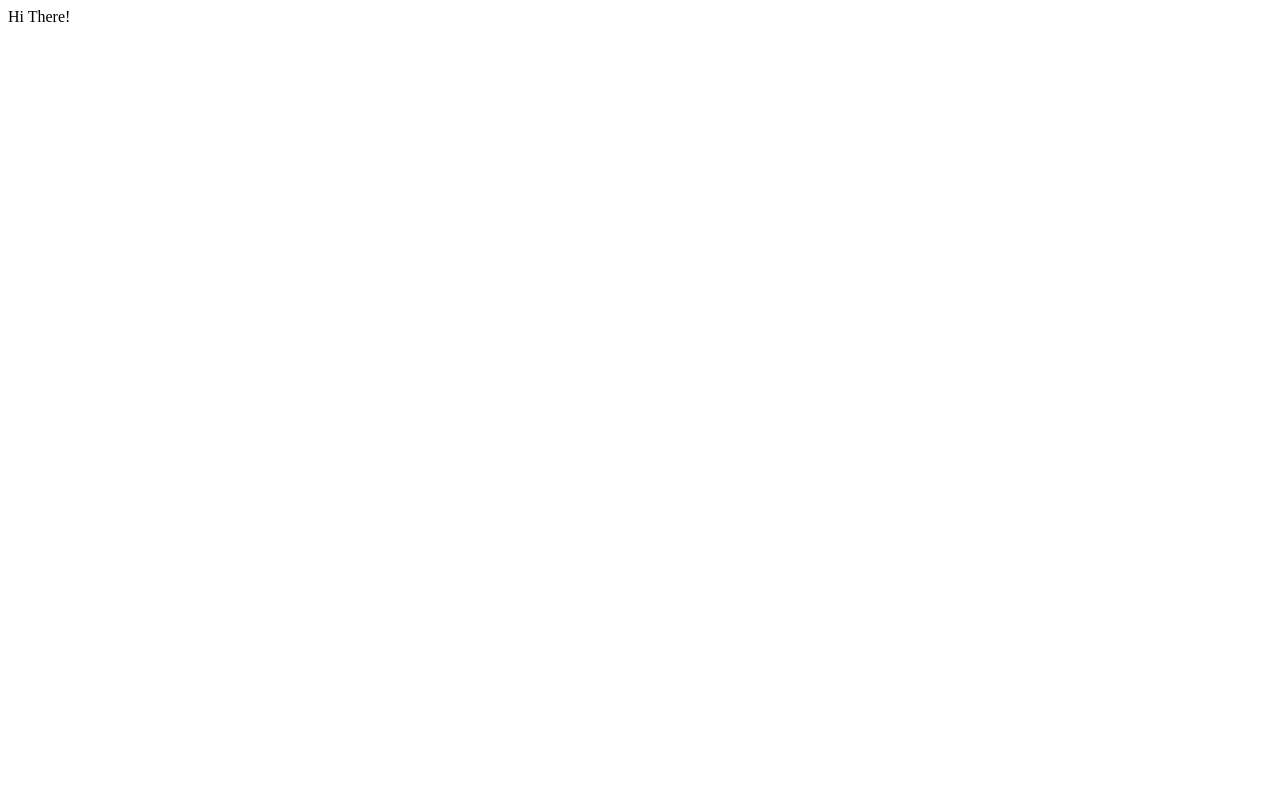
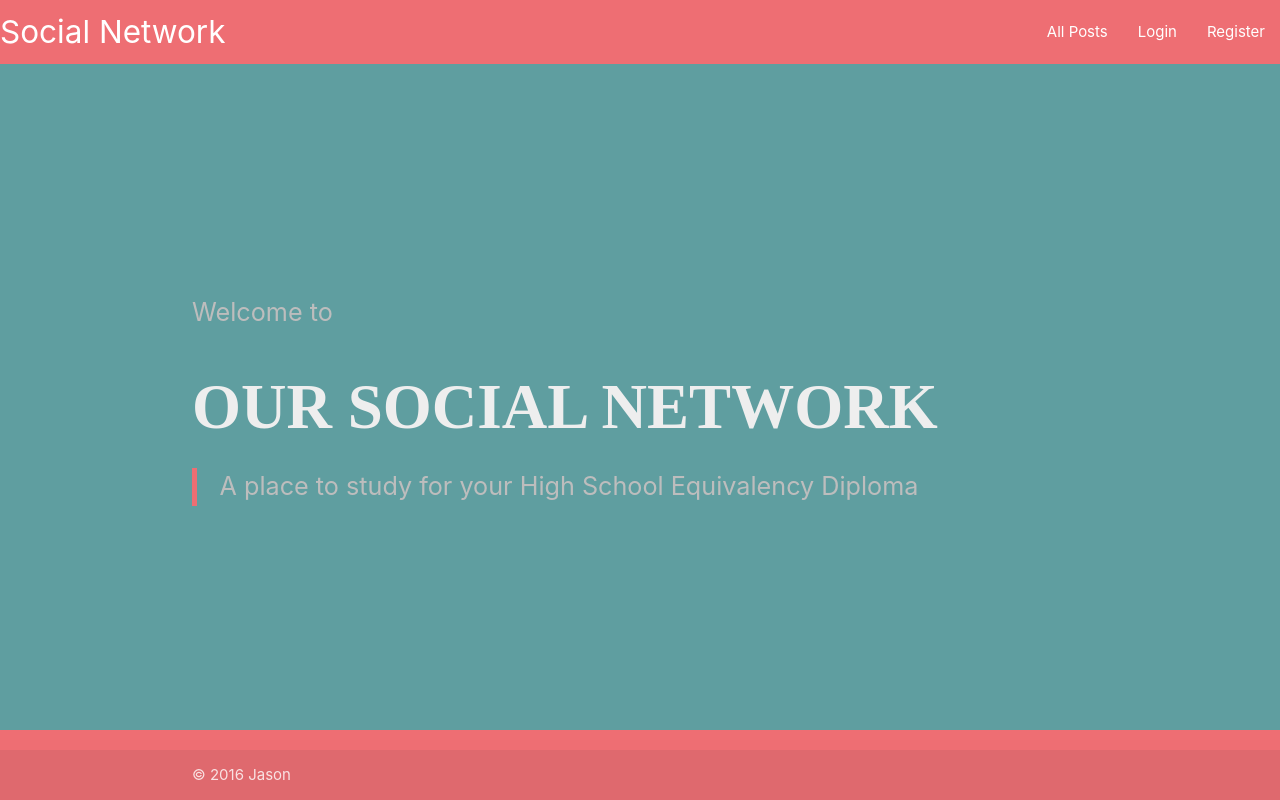
Before and after one commit to AbubakerTagelsir/mazrui_task, a React (Create React App) app in the folder react-mini-social-network/: page / in a window 1280 px wide. Built offline with nearby package versions, Linux system fonts and the light colour scheme.

Commit message:
header, landing and footer components and some dummy styling

```diff
--- a/react-mini-social-network/package.json
+++ b/react-mini-social-network/package.json
@@ -5,6 +5,7 @@
   "dependencies": {
     "axios": "^0.19.0",
     "jquery": "^3.4.1",
+    "materialize-css": "^1.0.0",
     "react": "^16.12.0",
     "react-dom": "^16.12.0",
     "react-redux": "^7.1.3",
--- /dev/null
+++ b/react-mini-social-network/src/App.css
@@ -0,0 +1,168 @@
+body {
+    display: flex;
+    min-height: 100vh;
+    flex-direction: column;
+  }
+
+  #maindd{
+    width: 100%;
+    height: 100%;
+  }
+
+  main {
+    flex: 1 0 auto;
+    background-color: cadetblue;
+  }
+
+  h1.title,
+  .footer-copyright a {
+    font-family: 'Architects Daughter', cursive;
+    text-transform: uppercase;
+    font-weight: 900;
+  }
+
+  #footer{
+    position: absolute;
+    bottom: 0;
+    width: 100%;
+  }
+  /* start welcome animation */
+
+  body.welcome {
+    background: darkcyan;
+    overflow: hidden;
+    -webkit-font-smoothing: antialiased;
+  }
+
+  .welcome .splash {
+    height: 0px;
+    padding: 0px;
+    border: 130em solid #039be5;
+    position: fixed;
+    left: 50%;
+    top: 100%;
+    display: block;
+    box-sizing: initial;
+    overflow: hidden;
+
+    border-radius: 50%;
+    transform: translate(-50%, -50%);
+    animation: puff 0.5s 1.8s cubic-bezier(0.55, 0.055, 0.675, 0.19) forwards, borderRadius 0.2s 2.3s linear forwards;
+  }
+
+  .welcome #welcome {
+    background:darkcyan ;
+    width: 56px;
+    height: 56px;
+    position: absolute;
+    left: 50%;
+    top: 50%;
+    overflow: hidden;
+    opacity: 0;
+    transform: translate(-50%, -50%);
+    border-radius: 50%;
+    animation: init 0.5s 0.2s cubic-bezier(0.55, 0.055, 0.675, 0.19) forwards, moveDown 1s 0.8s cubic-bezier(0.6, -0.28, 0.735, 0.045) forwards, moveUp 1s 1.8s cubic-bezier(0.175, 0.885, 0.32, 1.275) forwards, materia 0.5s 2.7s cubic-bezier(0.86, 0, 0.07, 1) forwards, hide 2s 2.9s ease forwards;
+  }
+
+  /* moveIn */
+  .welcome header,
+  .welcome a.btn {
+    opacity: 0;
+    animation: moveIn 2s 3.1s ease forwards;
+  }
+
+  @keyframes init {
+    0% {
+      width: 0px;
+      height: 0px;
+    }
+    100% {
+      width: 56px;
+      height: 56px;
+      margin-top: 0px;
+      opacity: 1;
+    }
+  }
+
+  @keyframes puff {
+    0% {
+      top: 100%;
+      height: 0px;
+      padding: 0px;
+    }
+    100% {
+      top: 50%;
+      height: 100%;
+      padding: 0px 100%;
+    }
+  }
+
+  @keyframes borderRadius {
+    0% {
+      border-radius: 50%;
+    }
+    100% {
+      border-radius: 0px;
+    }
+  }
+
+  @keyframes moveDown {
+    0% {
+      top: 50%;
+    }
+    50% {
+      top: 40%;
+    }
+    100% {
+      top: 100%;
+    }
+  }
+
+  @keyframes moveUp {
+    0% {
+      background: #311b92;
+      top: 100%;
+    }
+    50% {
+      top: 40%;
+    }
+    100% {
+      top: 50%;
+      background: #039be5;
+    }
+  }
+
+  @keyframes materia {
+    0% {
+      background: #039be5;
+    }
+    50% {
+      background: #039be5;
+      top: 26px;
+    }
+    100% {
+      background: #311b92;
+      width: 100%;
+      height: 64px;
+      border-radius: 0px;
+      top: 26px;
+    }
+  }
+
+  @keyframes moveIn {
+    0% {
+      opacity: 0;
+    }
+    100% {
+      opacity: 1;
+    }
+  }
+
+  @keyframes hide {
+    0% {
+      opacity: 1;
+    }
+    100% {
+      opacity: 0;
+    }
+  }
--- a/react-mini-social-network/src/components/App.js
+++ b/react-mini-social-network/src/components/App.js
@@ -1,10 +1,27 @@
 import React from 'react';
 import { BrowserRouter, Route } from 'react-router-dom';
+import Header from './Header';
+import NewPost from './NewPost';
+import Landing from './Landing';
+import Footer from './Footer';
+import '../App.css';
+
 
 const App = () => {
     return (
         <div>
-            Hi There!
+            <BrowserRouter>
+                <div className="maindd">
+                    <body className="welcome">
+                        <Header />
+                        <Route exact path="/" component={Landing} className="container" />
+                        <Route exact path="/posts" component={NewPost} />
+                        {/* <Route exact path="/comments" component={Comments} /> */}
+                        <Footer />
+
+                    </body>
+                </div>
+            </BrowserRouter>
         </div>
     );
 };
--- /dev/null
+++ b/react-mini-social-network/src/components/Footer.js
@@ -0,0 +1,21 @@
+import React, { Component } from 'react';
+
+class Footer extends Component {
+    render() {
+        return (
+
+            <footer className="page-footer darken-3">
+            <div className="footer-copyright darken-4">
+              <div className="container">
+                <time datetime="{{ site.time | date: '%Y' }}">&copy; 2016 Jason</time>
+              </div>
+            </div>
+          </footer>
+
+        );
+
+    };
+}
+
+
+export default Footer;
--- /dev/null
+++ b/react-mini-social-network/src/components/Header.js
@@ -0,0 +1,22 @@
+import React, { Component } from 'react';
+
+class Header extends Component {
+    render() {
+        return (
+            <nav>
+                <div className="nav-wrapper">
+                    <a href="#" className="brand-logo">Social Network</a>
+                    <ul id="nav-mobile" className="right hide-on-med-and-down">
+                        <li><a href="sass.html">All Posts</a></li>
+                        <li><a href="badges.html">Login</a></li>
+                        <li><a href="collapsible.html">Register</a></li>
+                    </ul>
+                </div>
+            </nav>
+
+        );
+    };
+}
+
+
+export default Header;
--- /dev/null
+++ b/react-mini-social-network/src/components/Landing.js
@@ -0,0 +1,23 @@
+import React, {Component} from 'react';
+
+class Landing extends Component{
+    render(){
+        return (
+            <main className="valign-wrapper main">
+            <span className="container grey-text text-lighten-1 ">
+
+              <p className="flow-text">Welcome to</p>
+              <h1 className="title grey-text text-lighten-3">Our Social Network</h1>
+
+              <blockquote className="flow-text">A place to study for your High School Equivalency Diploma</blockquote>
+
+
+            </span>
+          </main>
+
+        );
+    };
+}
+
+
+export default Landing;
--- /dev/null
+++ b/react-mini-social-network/src/components/NewPost.js
@@ -0,0 +1,14 @@
+import React, {Component} from 'react';
+
+class NewPost extends Component{
+    render(){
+        return (
+            <div>
+                NewPost
+            </div>
+        );
+    };
+}
+
+
+export default NewPost;
--- a/react-mini-social-network/src/index.js
+++ b/react-mini-social-network/src/index.js
@@ -1,7 +1,9 @@
+import 'materialize-css/dist/css/materialize.min.css';
 import React from 'react';
 import ReactDOM from 'react-dom';
 import { Provider } from 'react-redux';
 import { createStore, applyMiddleware } from 'redux';
+
 
 import App from './components/App';
 import reducers from './reducers';
```
Also changed, not shown: 1 other file (tests, documents, lock files or other folders).
